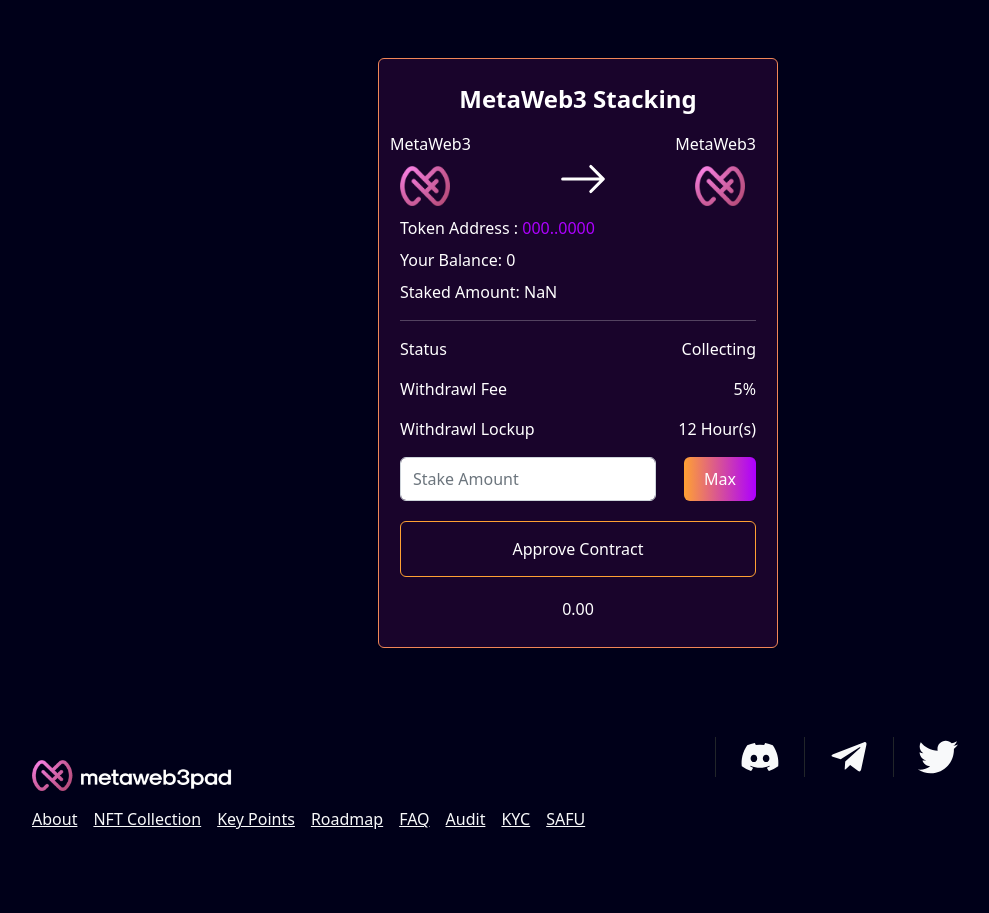
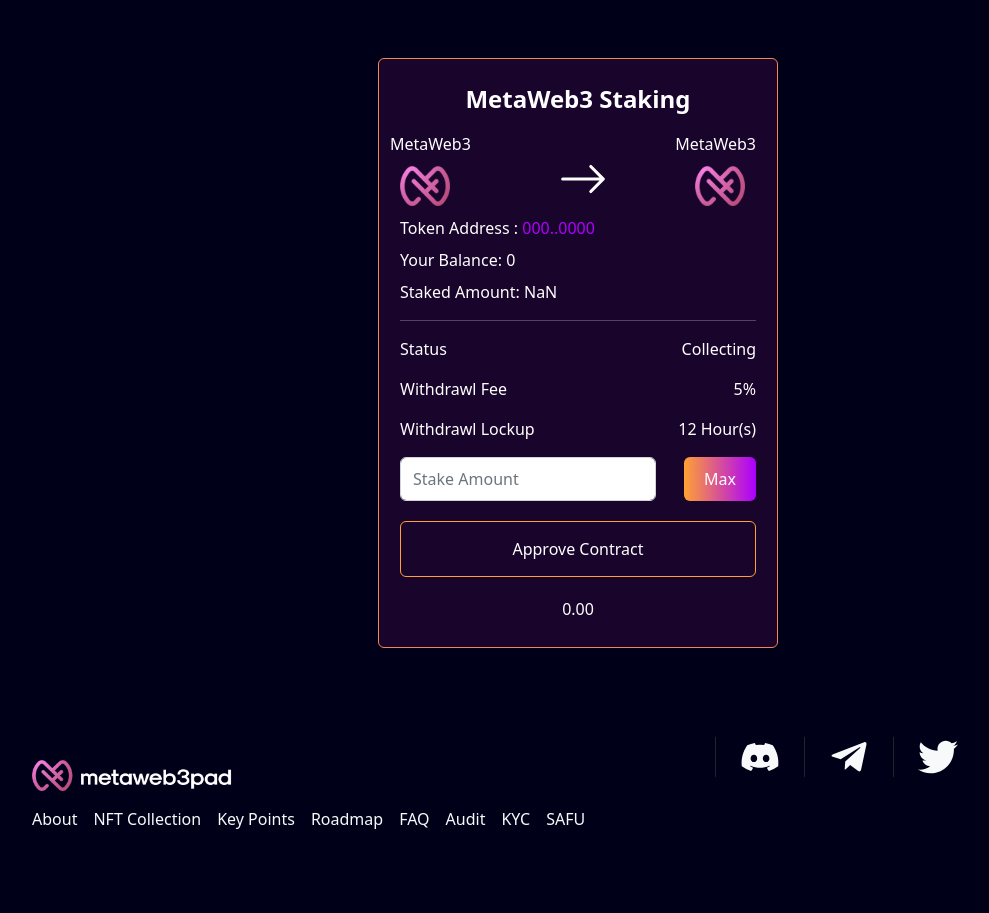
Before and after one commit to kesaviwebsolutions/staking, a React (Create React App) app: page / in a window 1280 px wide. Shown: the part 359-1272 px from the top of the page, without its empty margins (62-1051 px from the left). Built offline with nearby package versions, Linux system fonts and the light colour scheme; what @walletconnect/web3-provider, web3 would draw is missing.

Commit message:
correct-the-spellings

```diff
--- a/public/index.html
+++ b/public/index.html
@@ -24,7 +24,7 @@
       work correctly both with client-side routing and a non-root public URL.
       Learn how to configure a non-root public URL by running `npm run build`.
     -->
-    <title>MetaWeb3Pad Satcking</title>
+    <title>MetaWeb3Pad Staking</title>
   </head>
   <body>
     <noscript>You need to enable JavaScript to run this app.</noscript>
--- a/src/App.css
+++ b/src/App.css
@@ -133,6 +133,11 @@
   margin-top: 25px;
 }
 
+a.navLink {
+  text-decoration: none;
+}
+
+
 p {
   margin-top: 0;
   margin-bottom: 0rem !important;
--- a/src/components/MetaWeb3.js
+++ b/src/components/MetaWeb3.js
@@ -32,7 +32,7 @@
         <div className="card staking-card">
           <div className="card-body">
             <h5 className="card-title text-center fs-4 fw-bolder">
-              MetaWeb3 Stacking
+              MetaWeb3 Staking
             </h5>
 
             {/* <h5 className="card-title">MetaWeb3 Staking</h5> */}
```
